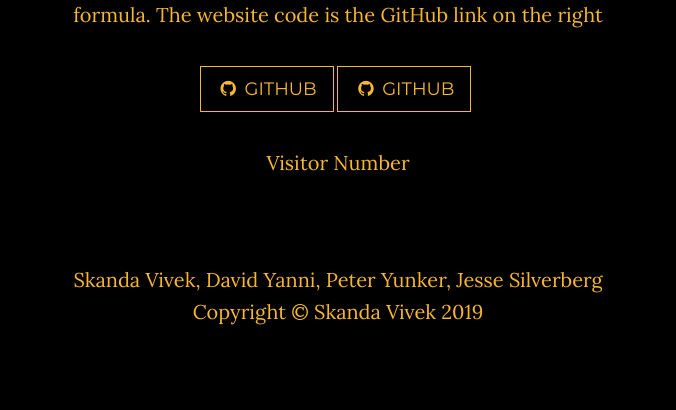
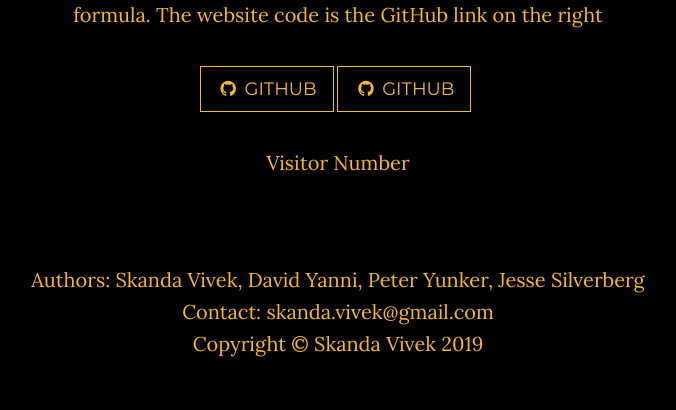
Before and after one commit to skandavivek/Manhattan-Hacked, a Flask app: page / in a window 1280 px wide. Shown: the part 3996-4406 px from the top of the page, without its empty margins (302-978 px from the left). Before the commit the page ends 4321 px from the top, so only its background shows below. Run offline with Flask 2, Linux system fonts and the light colour scheme; some libraries are stand-ins or nearby versions.

Commit message:
Update index.html

```diff
--- a/app/templates/index.html
+++ b/app/templates/index.html
@@ -194,7 +194,7 @@ $(document).on('input change', '#slider', function() {//listen to slider changes
                 <ul class="list-inline banner-social-buttons">
                     <li>
                         <a href="https://github.com/dyanni3/Traffic-Simulations" class="btn btn-default btn-lg"><i class="fa fa-github fa-fw"></i> <span class="network-name">Github</span></a>
-                        <a href="https://github.com/dyanni3/Traffic-Simulations" class="btn btn-default btn-lg"><i class="fa fa-github fa-fw"></i> <span class="network-name">Github</span></a>
+                        <a href="https://github.com/skandavivek/Manhattan-Hacked" class="btn btn-default btn-lg"><i class="fa fa-github fa-fw"></i> <span class="network-name">Github</span></a>
                     </li>
                 </ul>
 		   		<p></p>
@@ -211,7 +211,9 @@ $(document).on('input change', '#slider', function() {//listen to slider changes
     <!-- Footer -->
     <footer>
         <div class="container text-center">
-	    <p>Skanda Vivek, David Yanni, Peter Yunker, Jesse Silverberg</p>
+	    <p>Authors: Skanda Vivek, David Yanni, Peter Yunker, Jesse Silverberg</p>
+		<p>Contact: skanda.vivek@gmail.com</p>
+
             <p>Copyright &copy; Skanda Vivek 2019</p>
         </div>
     </footer>
```
